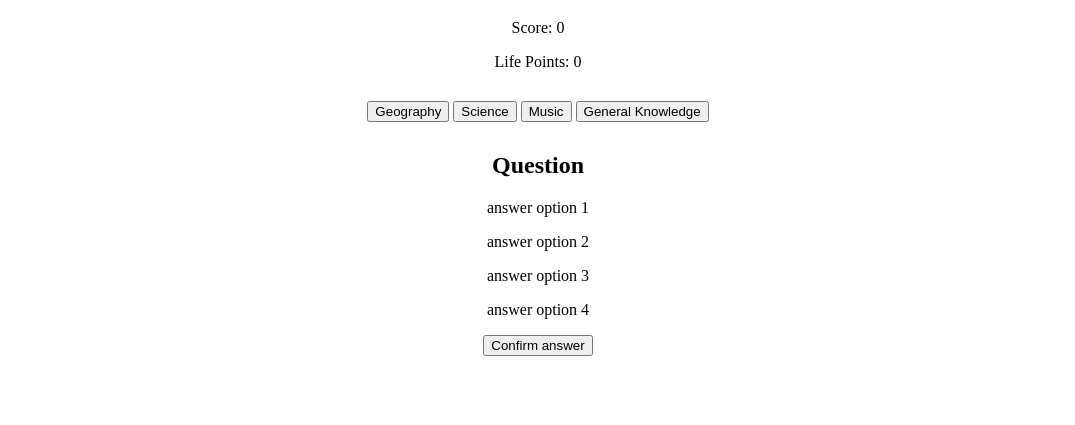
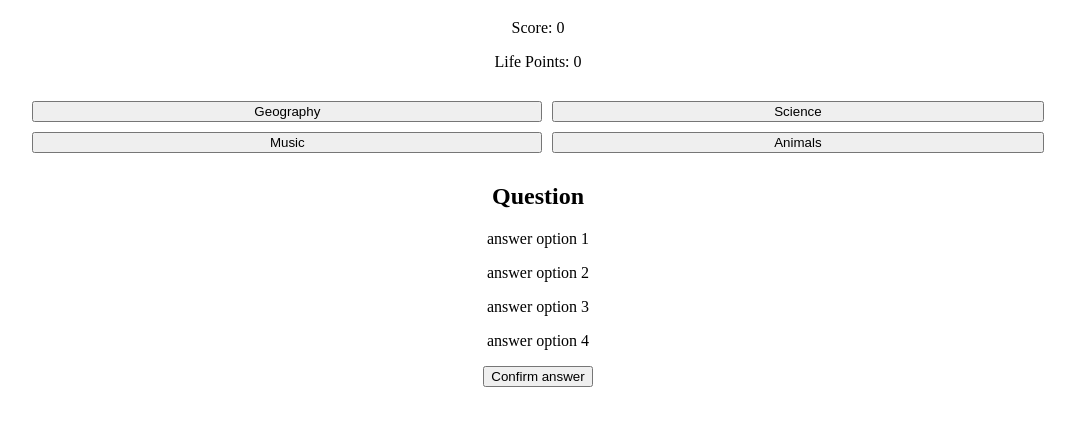
Before and after one commit to Damianjacob/CI-MS2-fun-Quiz, a plain HTML site: page index.html in a window 1280 px wide. Shown: the part 61-486 px from the top of the page, without its empty margins (102-1177 px from the left). Drawn offline with Linux system fonts and the light colour scheme.

Commit message:
Add grid display to category area

```diff
--- a/assets/css/style.css
+++ b/assets/css/style.css
@@ -16,6 +16,10 @@ h1 {
     text-align: center;
     margin: 30px auto;
     width: 80%;
+    display: grid;
+    grid-template-columns: auto auto;
+    column-gap: 10px;
+    row-gap: 10px;
 }
 
 /* quiz area */
@@ -23,3 +27,7 @@ h1 {
     text-align: center;
     margin: 10px auto;
 }
+
+#quiz-area p:hover {
+    color: blue;
+}
--- a/index.html
+++ b/index.html
@@ -17,7 +17,7 @@
         <button>Geography</button>
         <button>Science</button>
         <button>Music</button>
-        <button>General Knowledge</button>
+        <button>Animals</button>
     </div>
     <div id='quiz-area'>
         <h2 id='question'>Question</h2>
```
